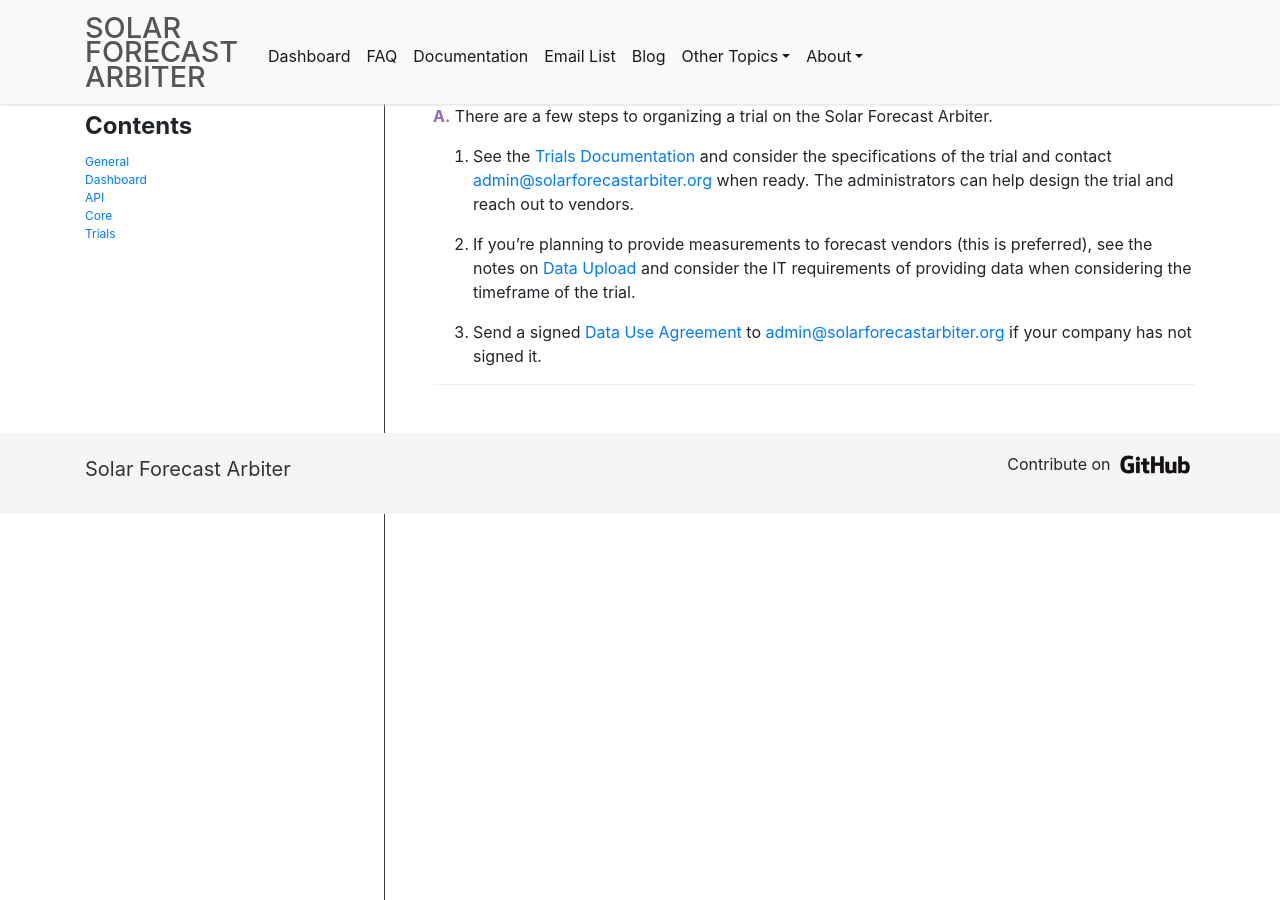
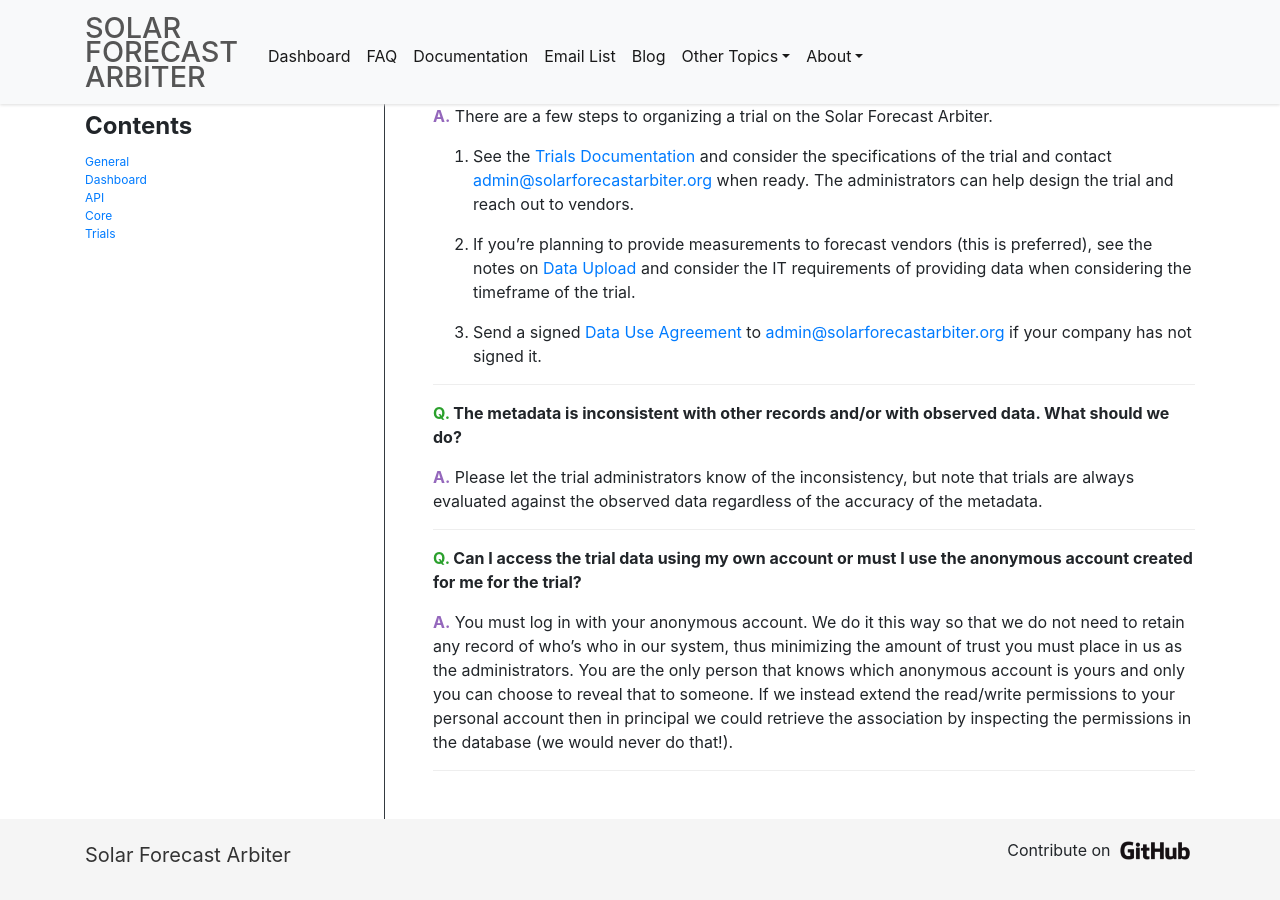
Before and after one commit to SolarArbiter/SolarArbiter.github.io, a Jekyll site: the page built from faq.md, in a window 1280 px wide and 900 px high, scrolled down 3124 px. Built offline with Jekyll 4.4.1, drawn with Linux system fonts in a browser that asks for light colours; before the commit the page ends 3638 px from its top, so only the background shows below that.

Commit message:
a couple more trials questions

```diff
--- a/faq.md
+++ b/faq.md
@@ -174,3 +174,22 @@
        1.1.pdf) to
        [admin@solarforecastarbiter.org](mailto:admin@solarforecastarbiter.org)
        if your company has not signed it.
+
+- Q. The metadata is inconsistent with other records and/or with observed data.
+  What should we do?
+
+  A. Please let the trial administrators know of the inconsistency, but note
+  that trials are always evaluated against the observed data regardless of the
+  accuracy of the metadata.
+
+- Q. Can I access the trial data using my own account or must I use the
+  anonymous account created for me for the trial?
+
+  A. You must log in with your anonymous account. We do it this way so that we
+  do not need to retain any record of who’s who in our system, thus minimizing
+  the amount of trust you must place in us as the administrators. You are the
+  only person that knows which anonymous account is yours and only you can
+  choose to reveal that to someone. If we instead extend the read/write
+  permissions to your personal account then in principal we could retrieve the
+  association by inspecting the permissions in the database (we would never do
+  that!).
```
